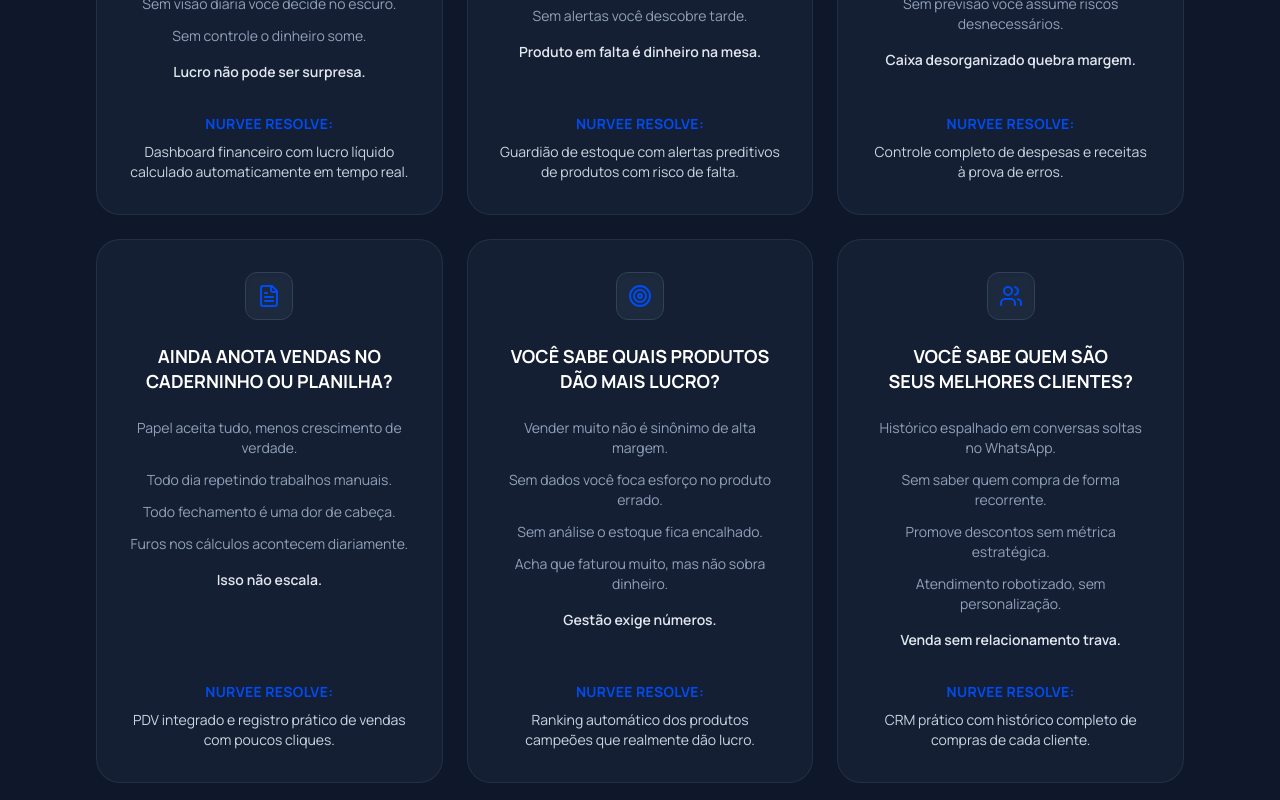
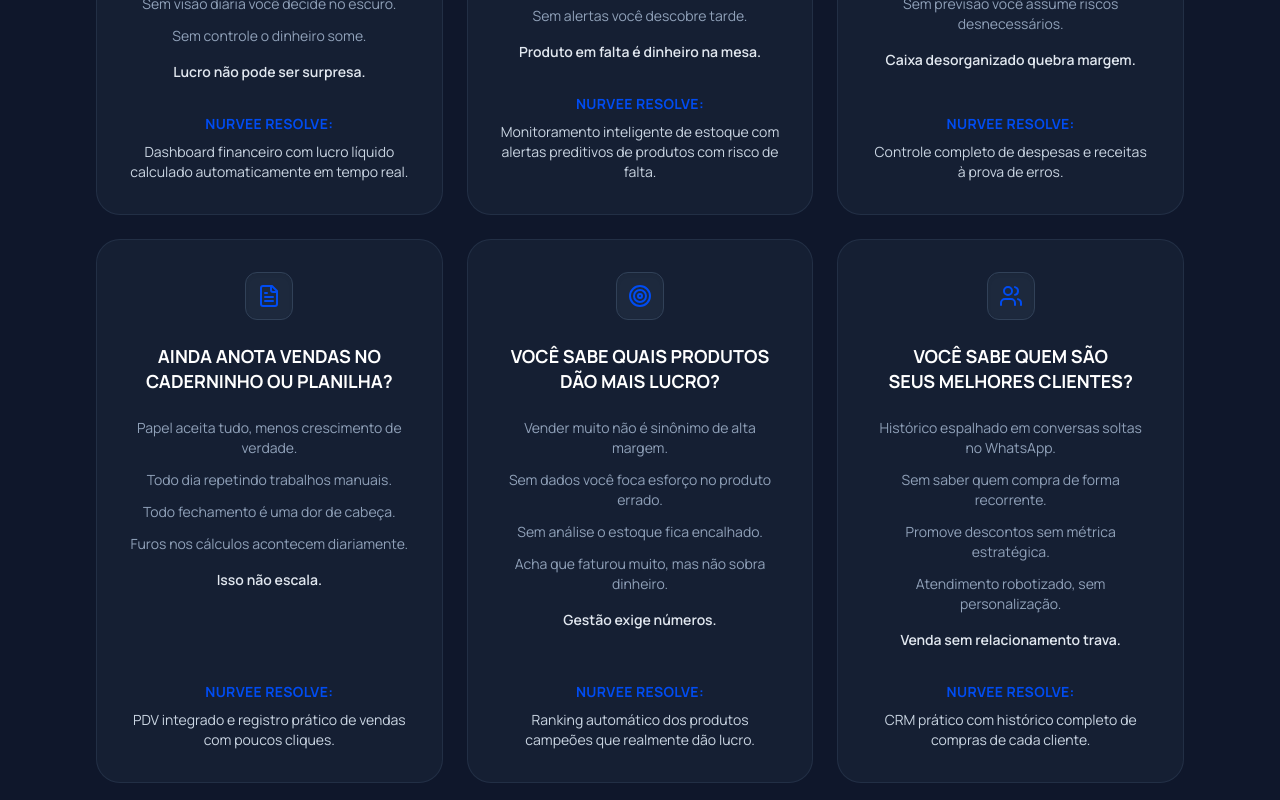
Before and after one commit to BrianSantos95/lpnurvee, a React (Vite) app: page / in a window 1280 px wide. Shown: the part 2300-3100 px from the top of the page. Built offline with nearby package versions, Linux system fonts and the light colour scheme.

Commit message:
copy: replace 'Guardião de estoque' with 'Monitoramento inteligente de estoque' for a more professional tone

```diff
--- a/src/App.tsx
+++ b/src/App.tsx
@@ -651,7 +651,7 @@
               </div>
               <div className="w-full">
                 <p className="text-[#004cf2] font-bold text-sm mb-2 uppercase tracking-wide">NURVEE RESOLVE:</p>
-                <p className="text-sm text-slate-300">Guardião de estoque com alertas preditivos de produtos com risco de falta.</p>
+                <p className="text-sm text-slate-300">Monitoramento inteligente de estoque com alertas preditivos de produtos com risco de falta.</p>
               </div>
             </div>
 
@@ -847,7 +847,7 @@
             <div className="divide-y divide-slate-700/30">
               {[
                 { label: "Dashboard financeiro com lucro real diário", others: "partial" },
-                { label: "Guardião de estoque com alertas antecipados", others: "no" },
+                { label: "Monitoramento inteligente de estoque com alertas antecipados", others: "no" },
                 { label: "Ranking de produtos baseados na margem de lucro", others: "no" },
                 { label: "Fluxo de caixa sem misturar contas pessoais", others: "partial" },
                 { label: "Registro rápido de vendas no celular (PDV)", others: "no" },
```
